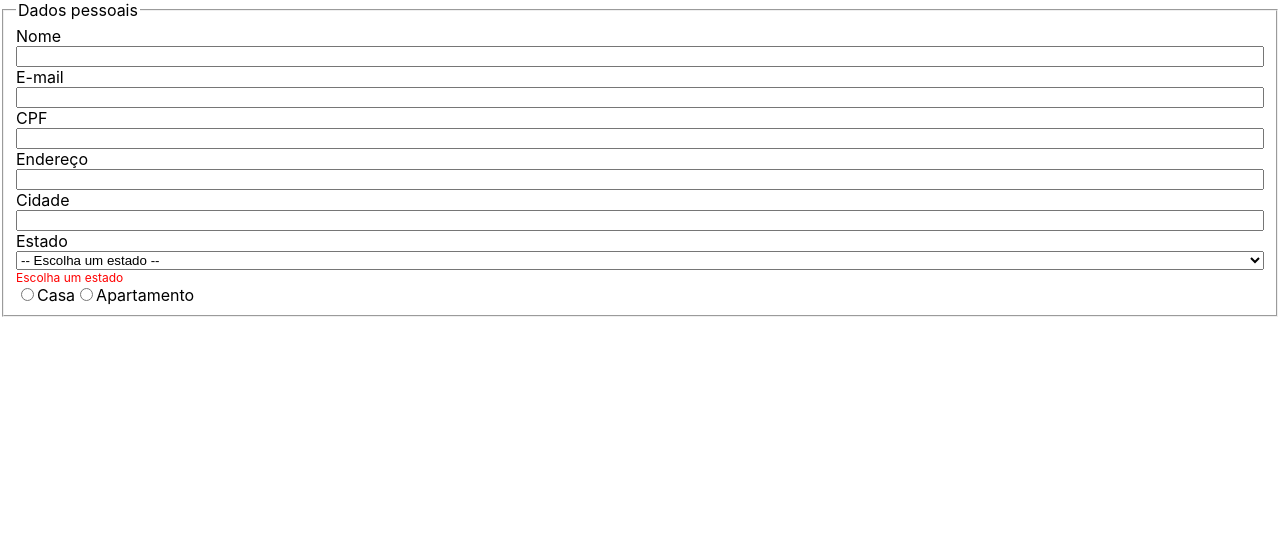
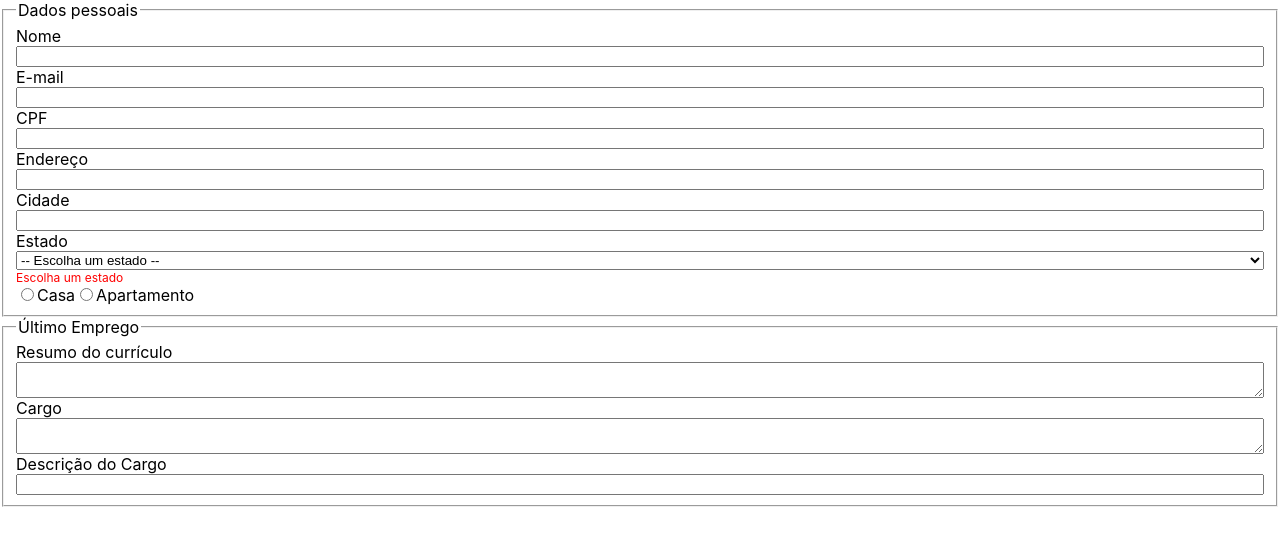
Before and after one commit to julianesilvac75/exercicios-trybe, a React (Create React App) app in the folder front-end/bloco-11-componentes-com-estado-eventos-e-formularios-com-react/dia-2-formularios-no-react/my-form-2.0/: page / in a window 1280 px wide. Shown: the top 546 px of the page. Built offline with nearby package versions, Linux system fonts and the light colour scheme.

Commit message:
feat: finaliza exercicio 2

```diff
--- a/front-end/bloco-11-componentes-com-estado-eventos-e-formularios-com-react/dia-2-formularios-no-react/my-form-2.0/src/App.js
+++ b/front-end/bloco-11-componentes-com-estado-eventos-e-formularios-com-react/dia-2-formularios-no-react/my-form-2.0/src/App.js
@@ -1,6 +1,7 @@
 import React, { Component } from 'react';
 import './App.css';
 import PersonalData from './components/PersonalData';
+import PreviousJob from './components/PreviousJob';
 
 class App extends Component {
   constructor() {
@@ -11,6 +12,7 @@ class App extends Component {
     this.onAddressInputChange = this.onAddressInputChange.bind(this);
     this.onCityInputBlur = this.onCityInputBlur.bind(this);
     this.onSelectChange = this.onSelectChange.bind(this);
+    this.onMouseEnterPosition = this.onMouseEnterPosition.bind(this);
 
     this.state ={
       nameInput: '',
@@ -20,6 +22,10 @@ class App extends Component {
       cityInput: '',
       stateSelect: '',
       houseType: '',
+      cvSummary: '',
+      positionInput: '',
+      jobDescription: '',
+      didMouseEnter: false,
     }
   }
 
@@ -62,10 +68,23 @@ class App extends Component {
     console.log(target.name);
   }
 
+  onMouseEnterPosition() {
+    const { didMouseEnter } = this.state;
+
+    if (!didMouseEnter) {
+      this.setState({
+        didMouseEnter: true,
+      })
+
+      return alert('Preencha com cuidado essa informação.')
+    }
+  }
+
   render() {
-    const { nameInput, emailInput, cpfInput, addressInput, cityInput, stateSelect } = this.state;
+    const { nameInput, emailInput, cpfInput, addressInput, cityInput, stateSelect, cvSummary, positionInput, jobDescription } = this.state;
 
     return (
+      <form>
         <PersonalData
           nameInput={ nameInput }
           emailInput={ emailInput }
@@ -78,6 +97,15 @@ class App extends Component {
           onAddressInputChange={ this.onAddressInputChange }
           onCityInputBlur={ this.onCityInputBlur }
         />
+
+        <PreviousJob
+          onMouseEnterPosition={ this.onMouseEnterPosition }
+          cvSummary={ cvSummary }
+          onInputChange={ this.onInputChange }
+          positionInput={ positionInput }
+          jobDescription={ jobDescription }
+        />
+      </form>
     );
   }
 }
--- a/front-end/bloco-11-componentes-com-estado-eventos-e-formularios-com-react/dia-2-formularios-no-react/my-form-2.0/src/components/Input.js
+++ b/front-end/bloco-11-componentes-com-estado-eventos-e-formularios-com-react/dia-2-formularios-no-react/my-form-2.0/src/components/Input.js
@@ -20,7 +20,7 @@ class Input extends Component {
           onBlur={ onBlur }
           required={ isInputRequired }
         />
-        {stateValue.length === parseInt(maxLength) && <span className="warning">Máximo de caracteres: {maxLength}</span>}
+        {stateValue.length === parseInt(maxLength) && <span className="warning">Limite de caracteres: {maxLength}</span>}
       </label>
     );
   }
--- /dev/null
+++ b/front-end/bloco-11-componentes-com-estado-eventos-e-formularios-com-react/dia-2-formularios-no-react/my-form-2.0/src/components/PreviousJob.js
@@ -0,0 +1,60 @@
+import React, { Component } from 'react';
+import Input from './Input';
+
+class PreviousJob extends Component {
+  render() {
+    const { onMouseEnterPosition, cvSummary, onInputChange, positionInput, jobDescription } = this.props;
+
+    return (
+      <fieldset>
+        <legend>Último Emprego</legend>
+
+        <label
+          htmlFor="cv-summary"
+          className="input-area"
+        >
+          Resumo do currículo
+          <textarea
+            id="cv-summary"
+            name="cvSummary"
+            value={ cvSummary }
+            maxLength="1000"
+            onChange={ onInputChange }
+            required
+          />
+          { cvSummary.length === 1000 && <span className="warning">Limite de caracteres: 1000</span>}
+        </label>
+
+        <label
+          htmlFor="position-input"
+          className="input-area"
+        >
+          Cargo
+          <textarea
+            id="position-input"
+            name="positionInput"
+            value={ positionInput }
+            maxLength="40"
+            onChange={ onInputChange }
+            onMouseEnter={ onMouseEnterPosition }
+            required
+          />
+          {positionInput.length === 40 && <span className="warning">Limite de caracteres: 40</span>}
+        </label>
+
+        <Input
+          id="job-description"
+          labelText="Descrição do Cargo"
+          type="text"
+          inputName="jobDescription"
+          maxLength="500"
+          stateValue={ jobDescription }
+          onChange={ onInputChange }
+          isInputRequired={ true }
+        />
+      </fieldset>
+    )
+  }
+}
+
+export default PreviousJob;
```
Lines whose indentation alone changed are shown as unchanged.
